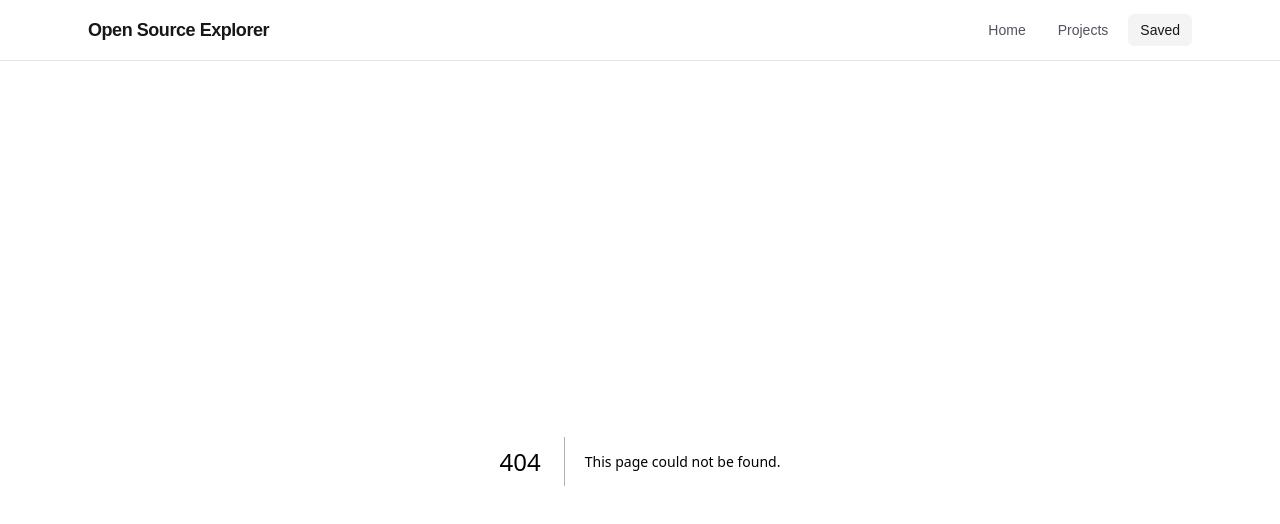
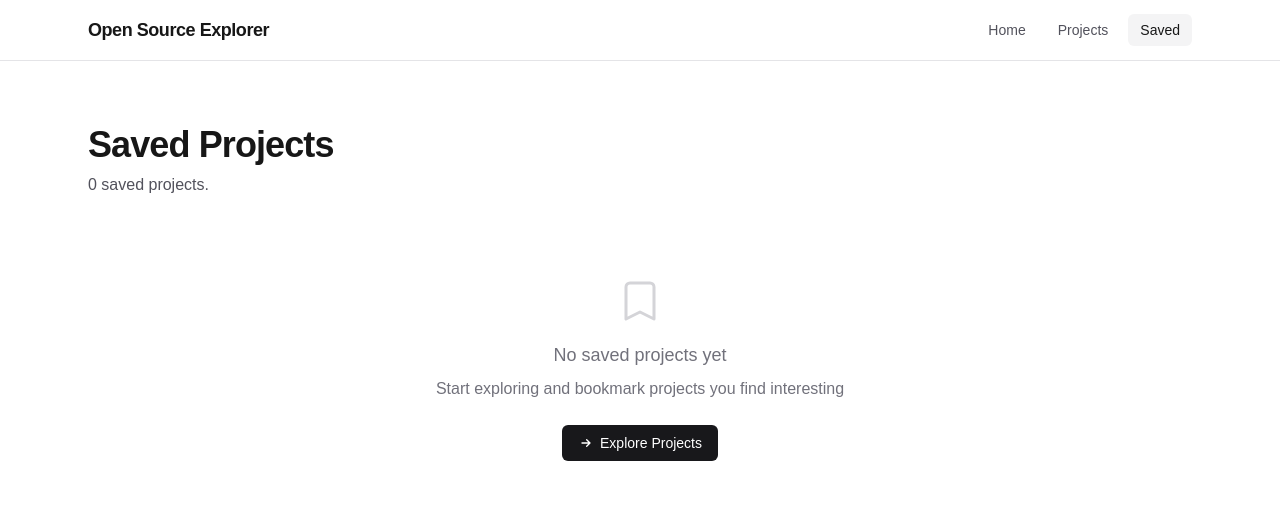
Before and after one commit to Khushi-agarwal1401/Open-Source-Project-Explorer, a Next.js app: page /saved in a window 1280 px wide. Before the commit this address had no page. Shown: the top 524 px of the page. Built offline with nearby package versions, Linux system fonts and the light colour scheme.

Commit message:
Add saved projects page and components

```diff
--- /dev/null
+++ b/src/app/saved/metadata.ts
@@ -0,0 +1,3 @@
+export const metadata = {
+  title: "Saved Projects | Open Source Project Explorer",
+};
--- /dev/null
+++ b/src/app/saved/page.tsx
@@ -0,0 +1,8 @@
+import { metadata } from "./metadata";
+import SavedProjectsClient from "@/components/SavedProjectsClient";
+
+export { metadata };
+
+export default function SavedPage() {
+  return <SavedProjectsClient />;
+}
--- /dev/null
+++ b/src/components/SavedProjectsClient.tsx
@@ -0,0 +1,87 @@
+"use client";
+
+import Link from "next/link";
+import ProjectCard from "@/components/ProjectCard";
+import { projects } from "@/data/projects";
+import { useBookmarks } from "@/hooks/useBookmarks";
+
+export default function SavedProjectsClient() {
+  const { bookmarkedIds, isLoaded } = useBookmarks();
+  const savedProjects = projects.filter((p) => bookmarkedIds.includes(p.id));
+
+  if (!isLoaded) {
+    return (
+      <div className="mx-auto flex w-full max-w-6xl flex-1 flex-col px-4 py-12 sm:px-6 sm:py-16">
+        <header className="mb-8">
+          <h1 className="text-3xl font-semibold tracking-tight text-foreground sm:text-4xl">
+            Saved Projects
+          </h1>
+        </header>
+        <ul className="grid grid-cols-1 gap-4 sm:grid-cols-2 lg:grid-cols-3">
+          {[...Array(3)].map((_, i) => (
+            <li key={i}>
+              <div className="h-full animate-pulse rounded-lg border border-zinc-200 p-5 dark:border-zinc-800">
+                <div className="h-6 w-3/4 rounded bg-zinc-200 dark:bg-zinc-700" />
+                <div className="mt-4 h-12 w-full rounded bg-zinc-200 dark:bg-zinc-700" />
+                <div className="mt-4 flex gap-1.5">
+                  <div className="h-5 w-16 rounded bg-zinc-200 dark:bg-zinc-700" />
+                  <div className="h-5 w-16 rounded bg-zinc-200 dark:bg-zinc-700" />
+                </div>
+              </div>
+            </li>
+          ))}
+        </ul>
+      </div>
+    );
+  }
+
+  return (
+    <main className="mx-auto flex w-full max-w-6xl flex-1 flex-col px-4 py-12 sm:px-6 sm:py-16">
+      <header className="mb-8">
+        <h1 className="text-3xl font-semibold tracking-tight text-foreground sm:text-4xl">
+          Saved Projects
+        </h1>
+        <p className="mt-2 text-zinc-600 dark:text-zinc-400">
+          {savedProjects.length} saved project{savedProjects.length !== 1 ? "s" : ""}.
+        </p>
+      </header>
+
+      {savedProjects.length > 0 ? (
+        <ul className="grid grid-cols-1 gap-4 sm:grid-cols-2 lg:grid-cols-3">
+          {savedProjects.map((project) => (
+            <li key={project.id}>
+              <ProjectCard project={project} />
+            </li>
+          ))}
+        </ul>
+      ) : (
+        <div className="text-center py-12 text-zinc-500 dark:text-zinc-400">
+          <svg
+            className="mx-auto h-12 w-12 text-zinc-300 dark:text-zinc-600"
+            fill="none"
+            viewBox="0 0 24 24"
+            stroke="currentColor"
+          >
+            <path
+              strokeLinecap="round"
+              strokeLinejoin="round"
+              strokeWidth={1.5}
+              d="M5 5a2 2 0 012-2h10a2 2 0 012 2v16l-7-3.5L5 21V5z"
+            />
+          </svg>
+          <p className="mt-4 text-lg">No saved projects yet</p>
+          <p className="mt-2">Start exploring and bookmark projects you find interesting</p>
+          <Link
+            href="/projects"
+            className="mt-6 inline-flex items-center gap-1.5 rounded-md bg-zinc-900 px-4 py-2 text-sm font-medium text-white transition-colors hover:bg-zinc-700 dark:bg-white dark:text-zinc-900 dark:hover:bg-zinc-100"
+          >
+            <svg className="h-4 w-4" fill="none" viewBox="0 0 24 24" stroke="currentColor">
+              <path strokeLinecap="round" strokeLinejoin="round" strokeWidth={2} d="M13 7l5 5m0 0l-5 5m5-5H6" />
+            </svg>
+            Explore Projects
+          </Link>
+        </div>
+      )}
+    </main>
+  );
+}
```
